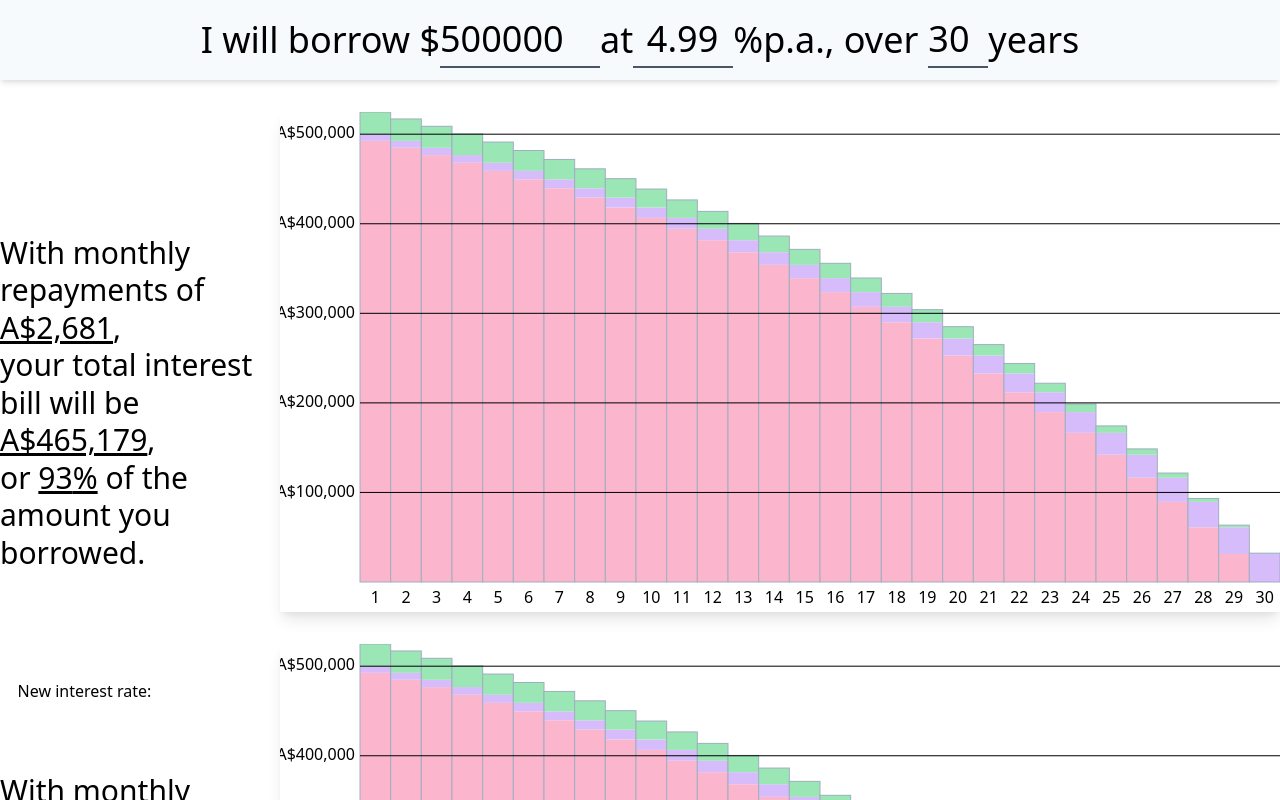
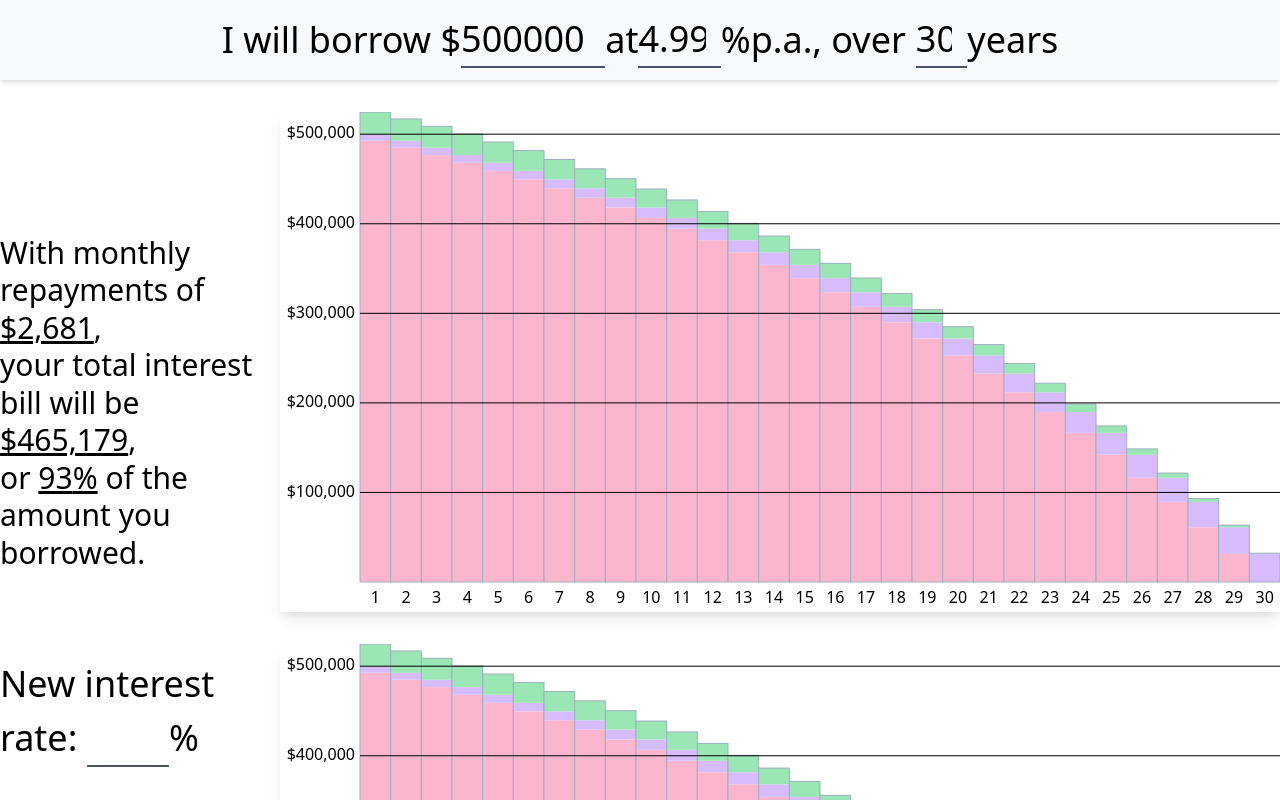
Before and after one commit to camjackson/whatif.mortgage, a React (Create React App) app: page / in a window 1280 px wide. Both pictures are taken after a click on the button "What if...". Shown: the top 800 px of the page. Built offline with nearby package versions, Linux system fonts and the light colour scheme.

Commit message:
Extract some form components

```diff
--- a/src/Header.tsx
+++ b/src/Header.tsx
@@ -1,16 +1,7 @@
 import React, { FC } from 'react';
 import { BaseScenario, ScenarioKey } from './models';
-
-const NumberInput = props => (
-  <input
-    className="border-b-2 border-gray-700 bg-transparent"
-    type="number"
-    {...props}
-  />
-);
-
-const getLoanAmountStep = (loanAmount: number): number =>
-  Math.pow(10, Math.floor(Math.log10(loanAmount)) - 1);
+import Form from './form/Form';
+import { LoanAmountInput, InterestRateInput, YearsInput } from './form/Inputs';
 
 type Props = {
   baseScenario: BaseScenario;
@@ -19,37 +10,25 @@ type Props = {
 
 const Header: FC<Props> = ({ baseScenario, setValue }) => (
   <header className="shadow-md fixed w-full h-20 top-0 bg-gray-100">
-    <form className="flex justify-center items-center h-full text-4xl font-thin">
+    <Form className="flex justify-center items-center h-full">
       I will borrow $
-      <NumberInput
-        min="0"
-        max="10000000"
-        step={getLoanAmountStep(baseScenario.loanAmount)}
-        formNoValidate
-        style={{ width: 160 }}
+      <LoanAmountInput
         value={baseScenario.loanAmount}
         onChange={setValue(ScenarioKey.loanAmount)}
       />
       at{' '}
-      <NumberInput
-        min="0.01"
-        max="99"
-        step="0.01"
-        style={{ width: 100, textAlign: 'right' }}
+      <InterestRateInput
         value={baseScenario.annualInterestRate}
         onChange={setValue(ScenarioKey.annualInterestRate)}
       />{' '}
       %p.a., over{' '}
-      <NumberInput
-        min="1"
-        max="99"
-        step="1"
-        style={{ width: 60, marginLeft: 10 }}
+      <YearsInput
+        style={{ marginLeft: 10 }}
         value={baseScenario.loanLengthInYears}
         onChange={setValue(ScenarioKey.loanLengthInYears)}
       />{' '}
       years
-    </form>
+    </Form>
   </header>
 );
 
--- a/src/ScenarioInputs.tsx
+++ b/src/ScenarioInputs.tsx
@@ -1,5 +1,7 @@
 import React, { FC } from 'react';
 import { Scenario, ScenarioKey } from './models';
+import Form from './form/Form';
+import { LoanAmountInput, InterestRateInput, YearsInput } from './form/Inputs';
 
 type Props = {
   scenario: Scenario;
@@ -7,19 +9,17 @@ type Props = {
 };
 
 const ScenarioInputs: FC<Props> = ({ scenario, setValue }) => (
-  <form style={{ gridArea: 'form' }}>
+  <Form style={{ gridArea: 'form' }}>
     <label>
       New interest rate:{' '}
-      <input
-        type="number"
-        min={0.01}
-        max={99.99}
-        step={0.01}
+      <InterestRateInput
+        width="4ch"
         value={scenario.annualInterestRate}
         onChange={setValue(ScenarioKey.annualInterestRate)}
       />
+      %
     </label>
-  </form>
+  </Form>
 );
 
 export default ScenarioInputs;
--- /dev/null
+++ b/src/form/Form.tsx
@@ -0,0 +1,7 @@
+import React from 'react';
+
+const Form = ({ className = '', ...props }) => (
+  <form className={`text-4xl font-thin ${className}`} {...props} />
+);
+
+export default Form;
--- /dev/null
+++ b/src/form/Inputs.tsx
@@ -0,0 +1,41 @@
+import React from 'react';
+
+const NumberInput = props => (
+  <input
+    className="border-b-2 border-gray-700 bg-transparent"
+    type="number"
+    {...props}
+  />
+);
+
+const getLoanAmountStep = (loanAmount: number): number =>
+  Math.pow(10, Math.floor(Math.log10(loanAmount)) - 1);
+
+export const LoanAmountInput = ({ style = {}, ...props }) => (
+  <NumberInput
+    min="0"
+    max="10000000"
+    step={getLoanAmountStep(props.value)}
+    formNoValidate
+    style={{ width: '7ch', ...style }}
+    {...props}
+  />
+);
+export const InterestRateInput = ({ style = {}, ...props }) => (
+  <NumberInput
+    min="0.01"
+    max="99"
+    step="0.01"
+    style={{ width: '4ch', textAlign: 'right', ...style }}
+    {...props}
+  />
+);
+export const YearsInput = ({ style = {}, ...props }) => (
+  <NumberInput
+    min="1"
+    max="99"
+    step="1"
+    style={{ width: '2.5ch', ...style }}
+    {...props}
+  />
+);
--- a/src/formatting.tsx
+++ b/src/formatting.tsx
@@ -7,7 +7,7 @@ const toLocaleString =
 
 const currencyOpts = {
   style: 'currency',
-  currency: 'AUD',
+  currency: 'USD',
   currencyDisplay: 'symbol',
   ...integerOpts,
 };
```
Also changed, not shown: 1 other file (tests, documents, lock files or other folders).
